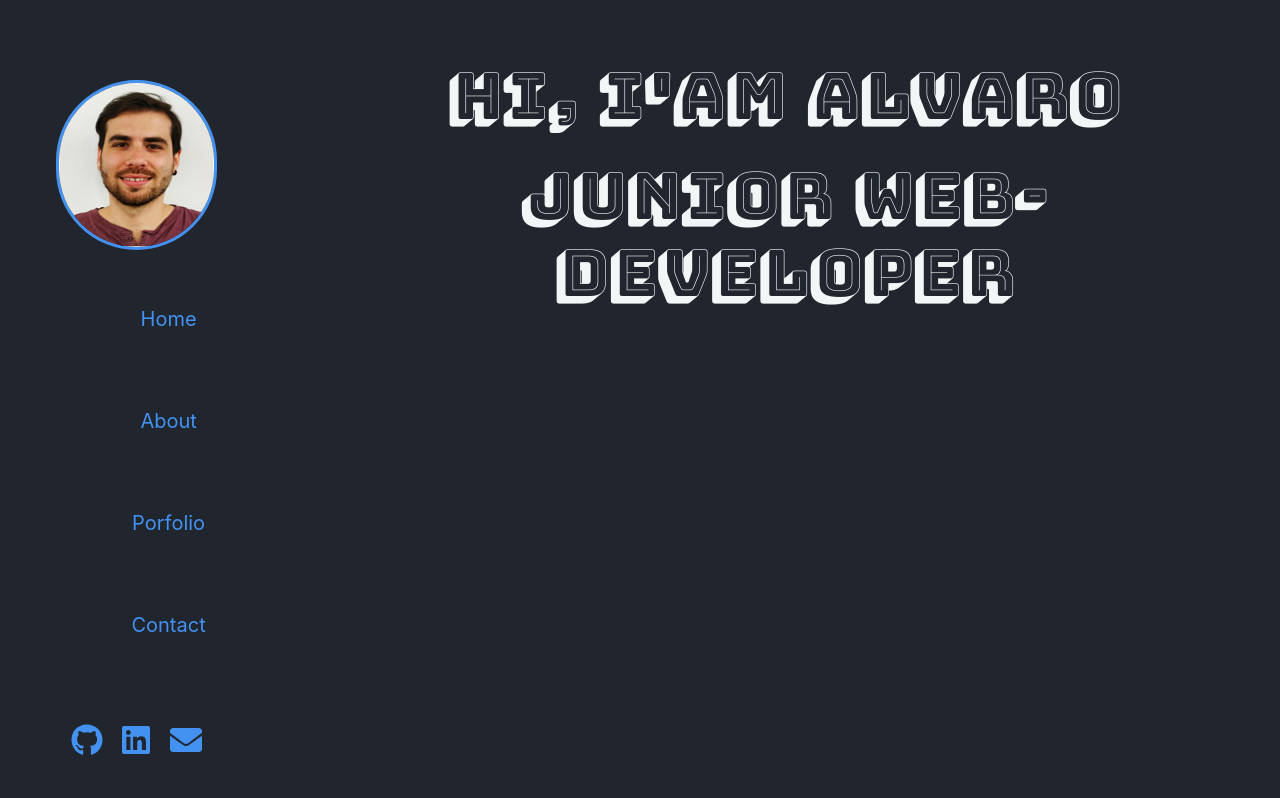
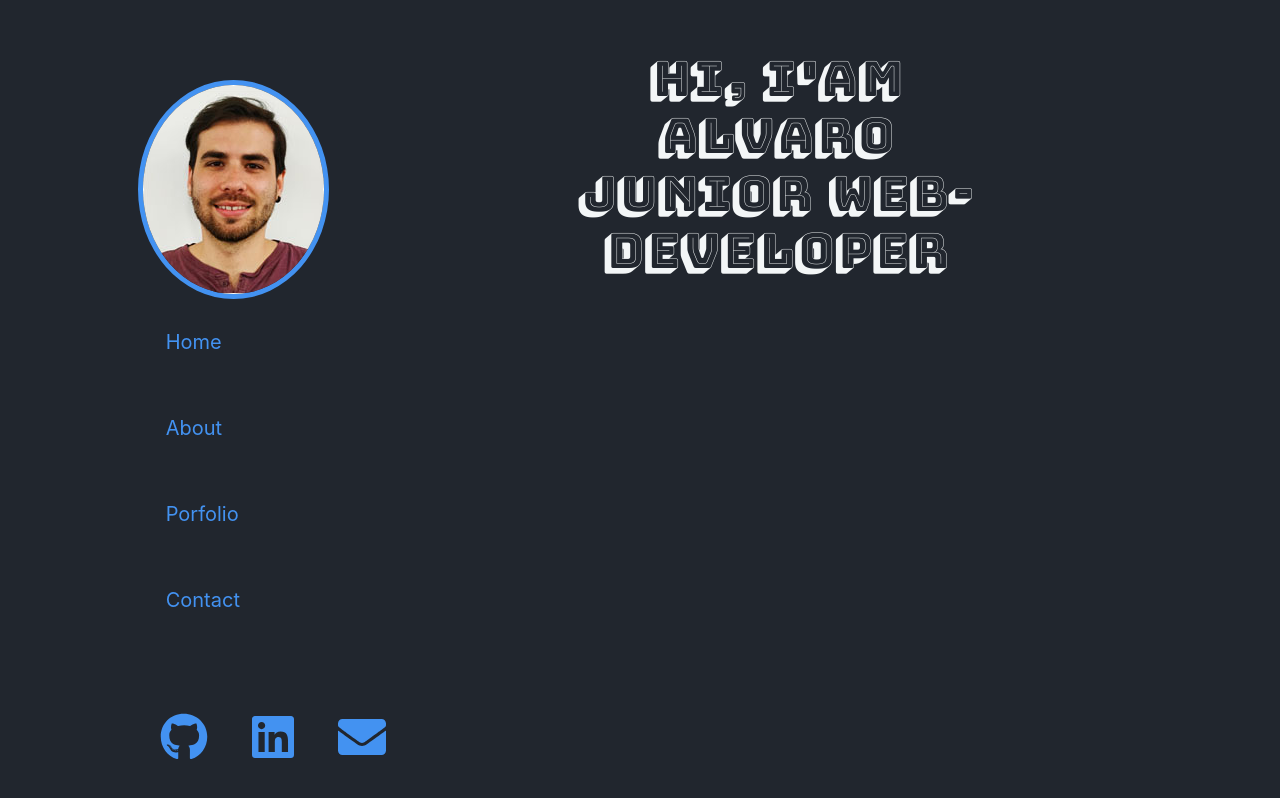
Before and after one commit to Anieto86/alvaro-web-portfolio, a React (Create React App) app: page / in a window 1280 px wide. Shown: the top 798 px of the page. Built offline with nearby package versions, Linux system fonts and the light colour scheme; a web font is replaced by a local one.

Commit message:
fix resposive

```diff
--- a/public/index.html
+++ b/public/index.html
@@ -32,10 +32,15 @@
   <link href="https://fonts.googleapis.com/css2?family=Bungee+Outline&family=Bungee+Shade&display=swap" rel="stylesheet">
   <!-- bootstrap -->
   <link rel="stylesheet" href="https://cdnjs.cloudflare.com/ajax/libs/twitter-bootstrap/4.0.0/css/bootstrap.min.css" />
+
+  <!-- css -->
+  <link href="https://cdn.jsdelivr.net/npm/bootstrap@5.0.0-beta1/dist/css/bootstrap.min.css" rel="stylesheet" integrity="sha384-giJF6kkoqNQ00vy+HMDP7azOuL0xtbfIcaT9wjKHr8RbDVddVHyTfAAsrekwKmP1" crossorigin="anonymous">
+
+
   <!-- ScrollReveal -->
   <script src="https://unpkg.com/scrollreveal"></script>
 
-  <title>Alvaro Nieto | Porfolio </title>
+  <title>Alvaro Nieto Jr Web Developer | Porfolio </title>
 </head>
 
 <body>
--- a/src/components/About.js
+++ b/src/components/About.js
@@ -18,28 +18,38 @@ import { faDatabase } from "@fortawesome/free-solid-svg-icons";
 const HomeTextStyle = styled.p`
   color: white;
   font-size: 150%;
+  width:auto;
 `;
 const HomeIconStyle = styled.div`
   display: flex;
   justify-content: space-between;
-  padding: 30px;
+  padding: 20px;
   margin-bottom: 30%;
   color: #dedee6;
 `;
 
 const HomeStyled = styled.div`
- float: left;
-`
+
+`;
 
 export default function About() {
   return (
-    <HomeStyled className='container col-md-8'>
-      <div className='row-md-5'>
-        <div className='col'>
+    <HomeStyled className='container'>
+      <div className='row-md-12 row-sm-12'>
+        <div className='col-lg-12'>
           <br />
           <HomeTextStyle className='text-justify font-italic'>
-          I'm a Full-Stack Web-Developer with strong skills in modern web development MERN ( MongoDB, Express, REACT.js, Node.Js ) Stack Front To Back. My previous career as a scientist brought me close to my true passion: building web applications. I enjoy the process of building web-pages because I'm a naturally curious person with enthusiasm to understand technical challenges. Being a web-developer allows me to use my passions like finding solutions,  learning and creating. I seek a role as a web developer at a company where I can learn, grow, and continue to master the craft.
-
+            I'm a Full-Stack Web-Developer with a strong profile on modern web
+            development MERN ( MongoDB, Express, REACT.js, Node.Js ) Stack Front
+            To Back. I have a background in Academia, where I learn to be
+            creative, to investigate and develop projects, bring solutions, and
+            many others. My previous career as a scientist brought me close to
+            my true passion: develop web applications. I enjoy the process of
+            building web-pages because I'm a naturally curious person with
+            enthusiasm to understand technical challenges. Being a web-developer
+            allows me to use my aptitudes like finding solutions, learning and
+            creating. I seek a role as a web developer at a company where I can
+            learn, grow, and continue to master the craft.
           </HomeTextStyle>
 
           <HomeIconStyle className='container'>
--- a/src/components/Header.js
+++ b/src/components/Header.js
@@ -14,36 +14,33 @@ import alvaro from "./img/alvaro.jpg";
 
 const HeadStyle = styled.div`
   height: auto;
-  width: 18%;
+  width: 22%;
   float: left;
-  //background: #c7c6c6;
   padding: 30px;
-  //color: rgb(255, 255, 255);
   border-end-end-radius: 50px;
   border-radius: 50px;
   height: 800px;
   margin-bottom: 30px;
-
 `;
 
 const ImgAlvaro = styled.img`
-  width: 170px;
-  height: 170px;
-  border-radius: 150px;
-  border: 3px solid white;
+  //max-width: auto;
+  height: auto;
+  border-radius: 50%;
+  border: 5px solid;
   display: block;
   margin: auto;
-  border-color:#4392f1;
-  &:hover{
-  border-color: #0fffc7;
+  border-color: #4392f1;
+  &:hover {
+    border-color: #0fffc7;
   }
 `;
 
 const ButtonLinks = styled.button`
   font-size: 20px;
-  padding: 6px;
-  margin: 30px;
-  width: 100px;
+  padding: 8px;
+  margin: 20px;
+  margin-right:2rem;
   border-radius: 50px;
   color: #4392f1;
   background: none;
@@ -51,26 +48,32 @@ const ButtonLinks = styled.button`
   &:hover {
     color: #0fffc7;
     background: #4392f1;
+
   }
+  /* display: flex;
+ flex-direction:column; */
 `;
 
 const HeaderIconsStyle = styled.div`
   display: flex;
   justify-content: space-between;
   margin-top: 3rem;
+  color: #4392f1;
+  &:hover {
+    color: #0fffc7;
+  }
 `;
 
 export default function Header() {
   return (
-    <HeadStyle className='col-sm-3 col-md-3'>
-      <ImgAlvaro src={alvaro} className='img-fluid' alt='Responsive image' />
 
-      {/* <h4 style={{ textAlign: "center" }}>Alvaro Nieto</h4>
-      <p style={{ textAlign: "center" }}> Scientific => Web-Developer</p> */}
 
-      <div className='container' style={{ margin: "18px" }}>
+    <HeadStyle className='container '>
+       <div className="row-lg-9 row-md-12 row-sm-12">
+      <div className=" container col-lg-4 col-md-2 col-sm-2 " >
+      <ImgAlvaro src={alvaro} alt='Responsive image' />
         <Link type='button' to='/'>
-          <ButtonLinks>Home</ButtonLinks>
+          <ButtonLinks> Home</ButtonLinks>
         </Link>
 
         <Link type='button' to='/about'>
@@ -84,28 +87,34 @@ export default function Header() {
         <Link type='button' to='/Contact'>
           <ButtonLinks>Contact</ButtonLinks>
         </Link>
-      </div>
 
-      <HeaderIconsStyle className='container'>
+
+      <HeaderIconsStyle >
         <a href={"https://github.com/Anieto86"}>
           <FontAwesomeIcon
             icon={faGithub}
-            style={{ fontSize: "2em", color: "#4392f1" }}
+            style={{ fontSize: "3em", color: "#4392f1", margin: "22px" }}
           />
         </a>
         <a href={"https://www.linkedin.com/in/alvaro-fernando-nieto-guil/"}>
           <FontAwesomeIcon
             icon={faLinkedin}
-            style={{ fontSize: "2em", color: "#4392f1" }}
+            style={{ fontSize: "3em", color: "#4392f1", margin: "22px" }}
           />
         </a>
         <a href={"mailto: alvaro16nieto@gmail.com"}>
           <FontAwesomeIcon
             icon={faEnvelope}
-            style={{ fontSize: "2em", color: "#4392f1" }}
+            style={{ fontSize: "3em", color: "#4392f1", margin: "22px" }}
           />
         </a>
       </HeaderIconsStyle>
+
+      </div>
+    </div>
     </HeadStyle>
+
+
+
   );
 }
--- a/src/components/Home.js
+++ b/src/components/Home.js
@@ -3,26 +3,27 @@ import React from "react";
 import styled from "styled-components";
 
 const HomeTitleStyled = styled.h2`
-
-  font-size: 4rem;
-  margin-left: 9rem;
-  padding: 0.5rem;
+  font-size: 3rem;
   color: #f3f6f7;
   font-family: "Bungee Shade", cursive;
-  width: 100%;
- text-align: center;
- &:hover {
+  max-width: 50%;
+  margin: auto;
+  text-align: center;
+  &:hover {
     color: #0fffc7;
-
   }
-
 `;
 
 export default function Home() {
   return (
-    <div className='container col-md-8'>
-      <HomeTitleStyled>Hi, I'am Alvaro </HomeTitleStyled>
-      <HomeTitleStyled> Junior Web-Developer</HomeTitleStyled>
-    </div>
+
+      <div className='row'>
+        <div className=' col-md-12 col-sm-12'>
+        <HomeTitleStyled className='text-center  '>
+          Hi, I'am Alvaro Junior Web-Developer
+        </HomeTitleStyled>
+        </div>
+      </div>
+
   );
 }
--- a/src/components/Porfolio.js
+++ b/src/components/Porfolio.js
@@ -2,14 +2,14 @@ import React from "react";
 import styled from "styled-components";
 
 const PorfolioStyled = styled.div`
-  width: 25%;
-  padding-bottom: 5%;
+  width: auto;
+
 `;
 
 const CardStyled = styled.div`
   border-radius: 20px;
   height: 30rem;
-  padding: 10px;
+  padding: 1px;
   background-color: #c7c6c6;
   display: block;
   position: relative;
@@ -52,7 +52,7 @@ const CardStyled = styled.div`
     color: #ffffff;
   }
 }
-`
+`;
 
 const ButtonLinks = styled.button`
   color: #4392f1;
@@ -65,8 +65,11 @@ const ButtonLinks = styled.button`
 
 export default function Porfolio(props) {
   return (
-    <PorfolioStyled className=' container col-md-4 '>
-      <CardStyled className='container'>
+
+    <PorfolioStyled className=' container '>
+      <div className=' row-md-12 row-sm-12'>
+        <div lassName='container col-lg-12 col-md-12 col-sm-12'>
+        <CardStyled >
           <img src={props.photo} className='card-img-top' alt='/' />
           <div className='card-body'>
             <h5 className='card-title'>{props.name}</h5>
@@ -83,6 +86,8 @@ export default function Porfolio(props) {
             </a>
           </div>
         </CardStyled>
+      </div>
+      </div>
     </PorfolioStyled>
   );
 }
```
Lines whose indentation alone changed are shown as unchanged.
